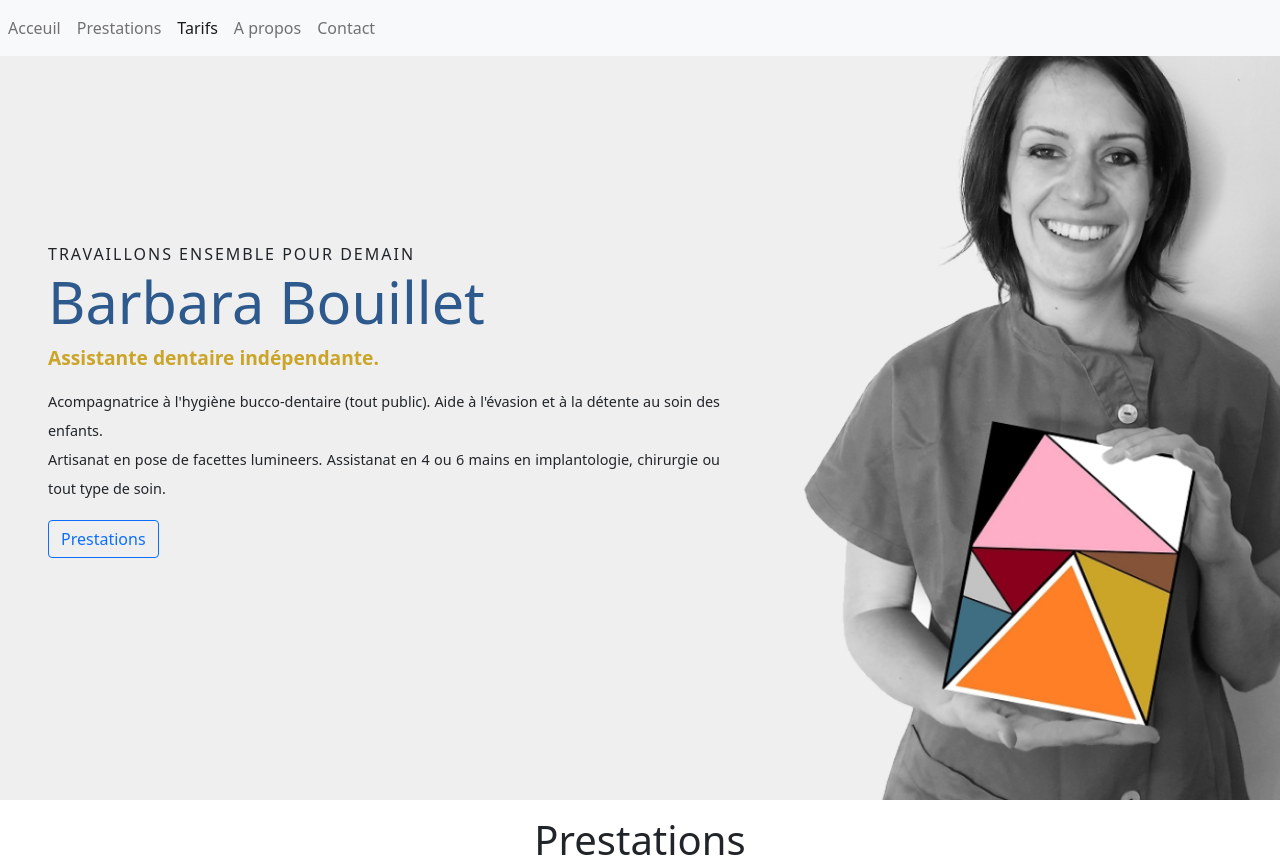
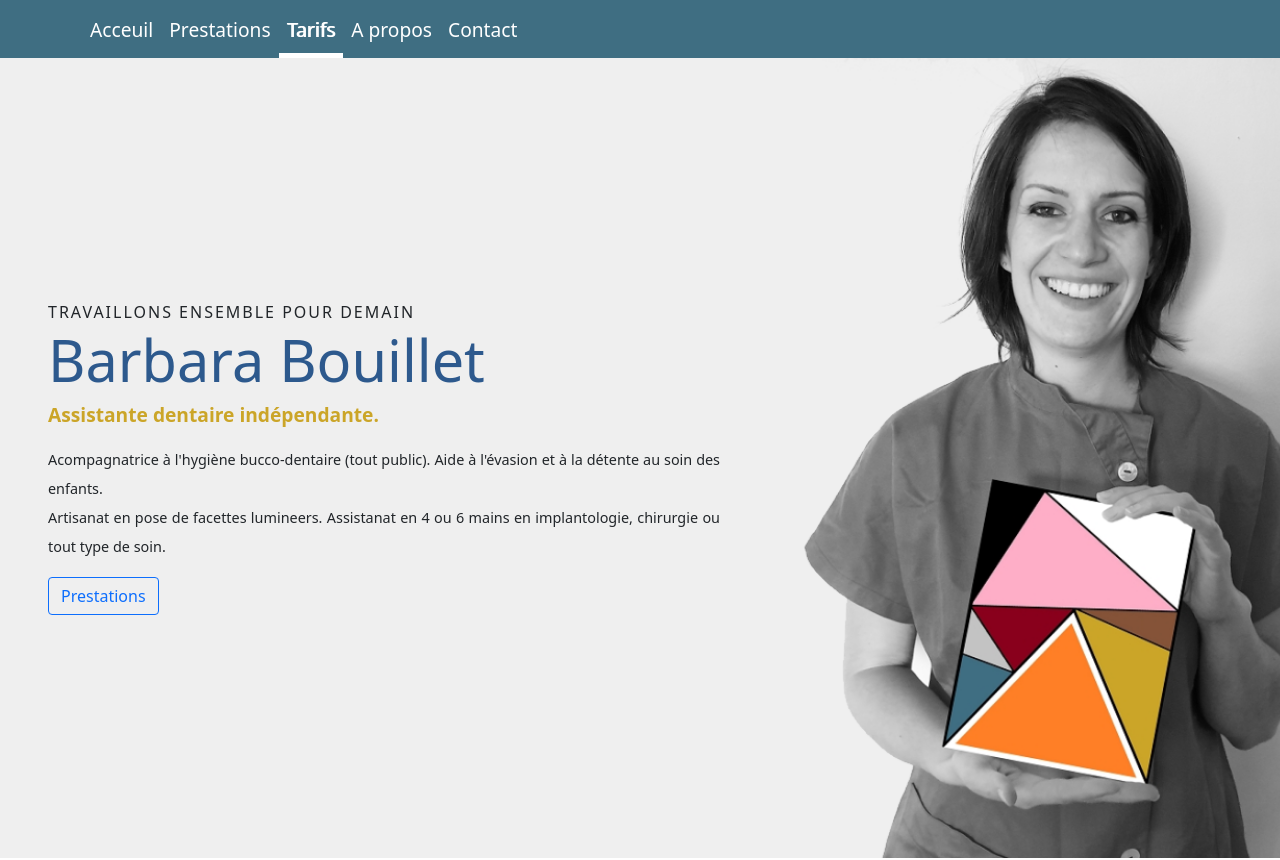
Before and after one commit to BenBBO/bab-assitante-dentaire, a Vue app: page / in a window 1280 px wide. Shown: the top 860 px of the page. Built offline with nearby package versions, Linux system fonts and the light colour scheme.

Commit message:
Gestion du menu + corrections responsive

```diff
--- a/src/components/Header.vue
+++ b/src/components/Header.vue
@@ -1,24 +1,20 @@
 <template>
-  <b-navbar
-    toggleable="lg"
-    type="light"
-    variant="light"
-    fixed="top"
-    v-b-scrollspy
-  >
-    <b-navbar-toggle target="nav-collapse"></b-navbar-toggle>
+  <b-navbar toggleable="lg" :sticky="true" id="header-nav-bar" v-b-scrollspy>
+    <div class="container">
+      <b-navbar-toggle target="nav-collapse">
+        <i class="fas fa-bars" />
+      </b-navbar-toggle>
       <b-collapse id="nav-collapse" is-nav>
         <b-navbar-nav>
-        <b-nav-item href="#home">Acceuil</b-nav-item>
+          <b-nav-item href="#app">Acceuil</b-nav-item>
           <b-nav-item href="#prestation">Prestations</b-nav-item>
           <b-nav-item href="#tarif">Tarifs</b-nav-item>
           <b-nav-item href="#about">A propos</b-nav-item>
           <b-nav-item href="#contact">Contact</b-nav-item>
         </b-navbar-nav>
       </b-collapse>
+    </div>
   </b-navbar>
-
-
 </template>
 
 <script>
@@ -28,5 +24,31 @@ export default {
 </script>
 
 <style lang="scss" scoped>
+#header-nav-bar {
+  background-color: rgb(63, 110, 130);
+  font-size: 1.2em;
+  padding-bottom: 0;
 
+  .navbar-toggler {
+    color: white;
+    margin-bottom: 0.5em;
+    border: 1px solid;
+  }
+
+  .nav-link {
+    color: white;
+    font-weight: lighter;
+    border-bottom: 5px solid transparent;
+
+    &.active {
+      color: white;
+      text-shadow: 1px 0px 0px;
+      border-bottom: 5px solid;
+    }
+
+    &:hover {
+      text-shadow: 1px 0px 0px;
+    }
+  }
+}
 </style>
--- a/src/components/Tarifs.vue
+++ b/src/components/Tarifs.vue
@@ -131,6 +131,8 @@ $headingbg: #f0f4f2;
   -moz-box-shadow: 0px 0px 0px rgba(0, 0, 0, 0);
   -webkit-box-shadow: 0px 0px 0px rgba(0, 0, 0, 0);
   box-shadow: 0px 0px 0px rgba(0, 0, 0, 0);
+  width: 100%;
+
   &:first-child {
     margin-right: 2em;
   }
@@ -153,11 +155,6 @@ $headingbg: #f0f4f2;
       border-bottom: none;
     }
 
-    // .price {
-    //   float: right;
-    //   position: relative;
-    //   right: 30px;
-    // }
     .options {
       display: block;
       list-style: none;
@@ -193,7 +190,7 @@ p {
     padding: 1em;
   }
 
-  .table {
+  .tarif-table {
     margin: 0;
     margin-bottom: 1em;
 
```
Also changed, not shown: src/App.vue (line endings or trailing spaces). Lines whose indentation alone changed are shown as unchanged.
